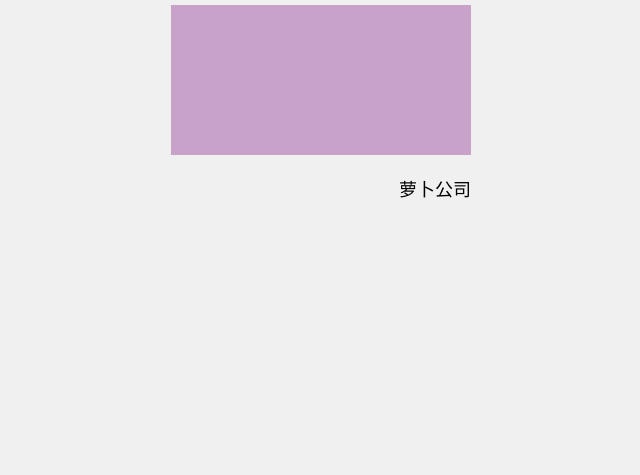
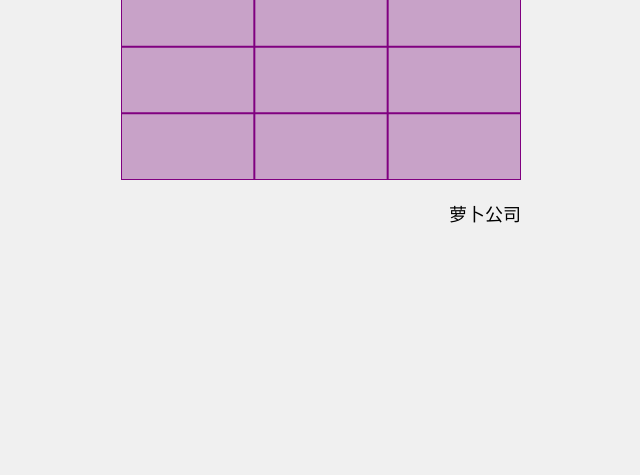
Before and after one commit to BlackJack-L/lovezhu, a plain HTML site: page index.html in a window 1280 px wide. Shown: the part 325-800 px from the top of the page, without its empty margins (319-959 px from the left). Drawn offline with Linux system fonts and the light colour scheme.

Commit message:
Update index.html

```diff
--- a/index.html
+++ b/index.html
@@ -18,8 +18,8 @@
   }
   .scratch-container {
     position: relative;
-            width: 300px;
-            height: 150px;
+    width: 400px;
+    height: 200px;
   }
   canvas {
     position: absolute;
@@ -41,7 +41,7 @@
   .footer {
     font-size: 18px;
     margin-top: 20px;
-            width: 300px;
+    width: 400px;
     text-align: right;
   }
 </style>
@@ -59,8 +59,8 @@
   const backgroundCanvas = document.getElementById('backgroundCanvas');
   const backgroundCtx = backgroundCanvas.getContext('2d');
 
-    const canvasWidth = 300;
-    const canvasHeight = 150;
+  const canvasWidth = 400;
+  const canvasHeight = 200;
 
   scratchCanvas.width = canvasWidth;
   scratchCanvas.height = canvasHeight;
@@ -74,11 +74,28 @@
   backgroundImage.onload = function() {
     backgroundCtx.drawImage(backgroundImage, 0, 0, canvasWidth, canvasHeight);
   };
-    backgroundImage.src = 'img/1.jpg'; // Ensure this path is correct
+  backgroundImage.src = '1.jpg'; // Ensure this path is correct
 
   // Fill the scratch canvas with a light purple color
   scratchCtx.fillStyle = '#C8A2C8';
   scratchCtx.fillRect(0, 0, canvasWidth, canvasHeight);
+
+  // Draw grid lines and border to divide the canvas into 3x3 sections
+  scratchCtx.strokeStyle = '#800080'; // Deep purple color
+  scratchCtx.lineWidth = 2;
+  for (let i = 1; i <= 2; i++) {
+    scratchCtx.beginPath();
+    scratchCtx.moveTo(i * canvasWidth / 3, 0);
+    scratchCtx.lineTo(i * canvasWidth / 3, canvasHeight);
+    scratchCtx.stroke();
+
+    scratchCtx.beginPath();
+    scratchCtx.moveTo(0, i * canvasHeight / 3);
+    scratchCtx.lineTo(canvasWidth, i * canvasHeight / 3);
+    scratchCtx.stroke();
+  }
+  // Draw border
+  scratchCtx.strokeRect(0, 0, canvasWidth, canvasHeight);
 
   // Event listeners for mouse and touch events
   scratchCanvas.addEventListener('mousedown', startScratch);
```
Lines whose indentation alone changed are shown as unchanged.
